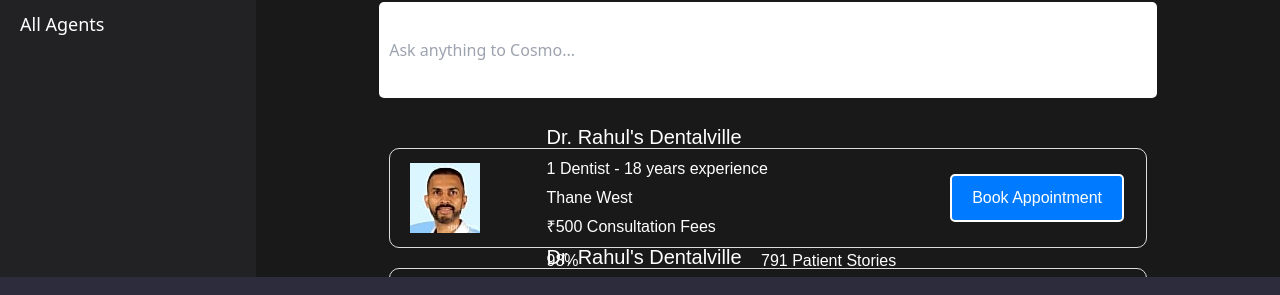
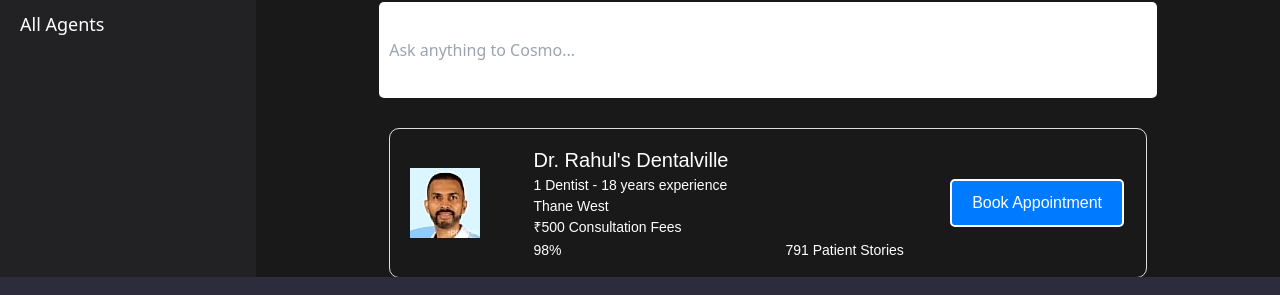
Before and after one commit to utkarshdev2411/hackathonGenAI, a React (Vite) app in the folder frontend/: page / in a window 1280 px wide. Shown: the part 503-798 px from the top of the page. Built offline with nearby package versions, Linux system fonts and the light colour scheme.

Commit message:
home-fixed

```diff
--- a/frontend/src/styles/Home.css
+++ b/frontend/src/styles/Home.css
@@ -56,7 +56,7 @@
   width: 777.6px;
   height: 96px;
   padding: 10px;
-  margin-bottom: 50px;
+  margin-bottom: 30px;
   border: none;
   border-radius: 5px;
 }
@@ -78,8 +78,8 @@
   padding: 20px;
   border-radius: 10px;
   width: 758px;
-  margin-bottom: 20px;
-  height: 100px;
+  margin-bottom: 10px;
+  height: 150px;
 }
 
 .logo-section {
@@ -88,7 +88,7 @@
 
 .info-section {
   flex: 3;
-  padding: 0 20px;
+  padding: 0 0px;
 }
 
 .info-section h2 {
@@ -98,15 +98,19 @@
 }
 
 .info-section p {
-  margin: 5px 0;
+  margin: 0px 0;
   color: #fff;
+  font-size: 14px;
+
 }
 
 .rating-section {
   display: flex;
   justify-content: space-between;
   align-items: center;
-  margin-top: 10px;
+  margin-top: 2px;
+  font-size: 14px;
+
 }
 
 .booking-button-section {
```
Also changed, not shown: 1 other file (tests, documents, lock files or other folders).
